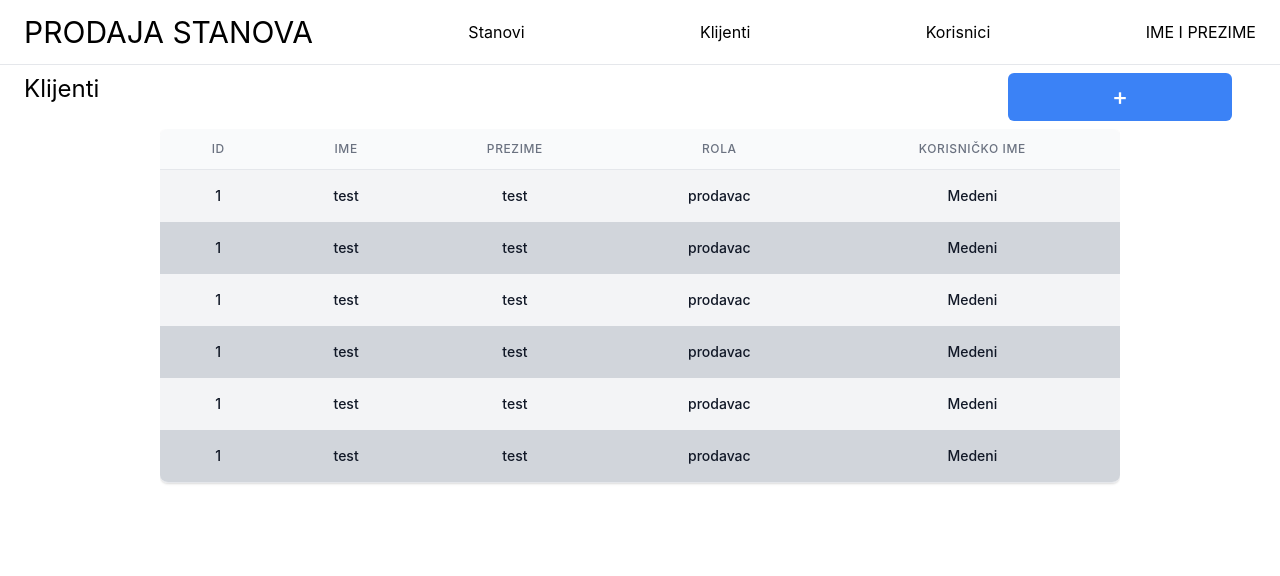
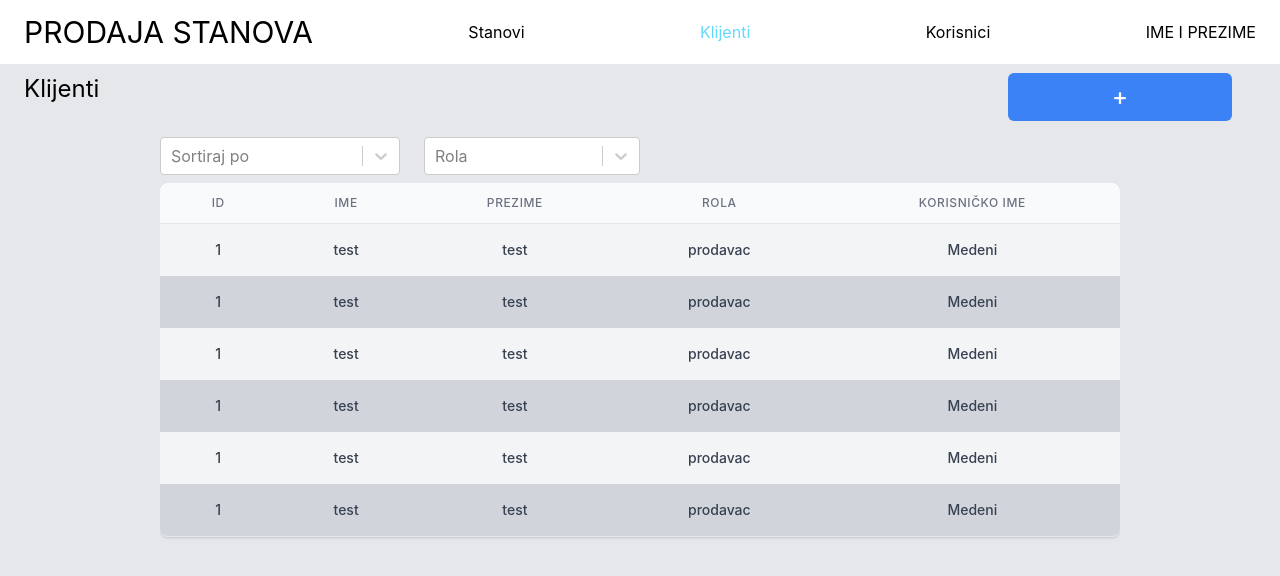
Before and after one commit to Sone996/prodaja-stanova, a React (Create React App) app: page / in a window 1280 px wide. Both pictures are taken after a click on the element "Klijenti". Shown: the top 576 px of the page. Built offline with nearby package versions, Linux system fonts and the light colour scheme.

Commit message:
filter components

```diff
--- /dev/null
+++ b/src/components/filters/ApartmentsFilters.tsx
@@ -0,0 +1,51 @@
+import { FC } from "react";
+import Select from "react-select";
+
+const options = [
+  { value: "admin", label: "Admin" },
+  { value: "finance", label: "Finansije" },
+  { value: "salesman", label: "Prodavac" },
+];
+const ApartmentsFilters: FC = () => {
+  const handleSelect = (val: any) => {
+    // setForm({ ...form, role: val.value });
+    console.log(val);
+  };
+
+  return (
+    <div className="flex py-2">
+      <Select
+        getOptionValue={(option) => option.value}
+        getOptionLabel={(option) => option.label}
+        className="w-1/6"
+        placeholder="Sortiraj po"
+        options={options}
+        onChange={(option) => {
+          handleSelect(option);
+        }}
+      />
+      <Select
+        getOptionValue={(option) => option.value}
+        getOptionLabel={(option) => option.label}
+        className="pl-6 w-1/6"
+        placeholder="Status"
+        options={options}
+        onChange={(option) => {
+          handleSelect(option);
+        }}
+      />
+      <Select
+        getOptionValue={(option) => option.value}
+        getOptionLabel={(option) => option.label}
+        className="pl-6 w-1/6"
+        placeholder="Kvadratura"
+        options={options}
+        onChange={(option) => {
+          handleSelect(option);
+        }}
+      />
+    </div>
+  );
+};
+
+export default ApartmentsFilters;
--- /dev/null
+++ b/src/components/filters/ClientFilters.tsx
@@ -0,0 +1,41 @@
+import { FC } from "react";
+import Select from "react-select";
+
+const options = [
+  { value: "admin", label: "Admin" },
+  { value: "finance", label: "Finansije" },
+  { value: "salesman", label: "Prodavac" },
+];
+const ClientFilters: FC = () => {
+  const handleSelect = (val: any) => {
+    // setForm({ ...form, role: val.value });
+    console.log(val);
+  };
+
+  return (
+    <div className="flex w-3/4 py-2">
+      <Select
+        getOptionValue={(option) => option.value}
+        getOptionLabel={(option) => option.label}
+        className="w-1/4"
+        placeholder="Sortiraj po"
+        options={options}
+        onChange={(option) => {
+          handleSelect(option);
+        }}
+      />
+      <Select
+        getOptionValue={(option) => option.value}
+        getOptionLabel={(option) => option.label}
+        className="pl-6 w-1/4"
+        placeholder="Rola"
+        options={options}
+        onChange={(option) => {
+          handleSelect(option);
+        }}
+      />
+    </div>
+  );
+};
+
+export default ClientFilters;
--- /dev/null
+++ b/src/components/filters/UsersFilters.tsx
@@ -0,0 +1,41 @@
+import { FC } from "react";
+import Select from "react-select";
+
+const options = [
+  { value: "admin", label: "Admin" },
+  { value: "finance", label: "Finansije" },
+  { value: "salesman", label: "Prodavac" },
+];
+const UsersFilters: FC = () => {
+  const handleSelect = (val: any) => {
+    // setForm({ ...form, role: val.value });
+    console.log(val);
+  };
+
+  return (
+    <div className="flex w-3/4 py-2">
+      <Select
+        getOptionValue={(option) => option.value}
+        getOptionLabel={(option) => option.label}
+        className="w-1/6"
+        placeholder="Sortiraj po"
+        options={options}
+        onChange={(option) => {
+          handleSelect(option);
+        }}
+      />
+      <Select
+        getOptionValue={(option) => option.value}
+        getOptionLabel={(option) => option.label}
+        className="pl-6 w-1/6"
+        placeholder="Rola"
+        options={options}
+        onChange={(option) => {
+          handleSelect(option);
+        }}
+      />
+    </div>
+  );
+};
+
+export default UsersFilters;
--- a/src/components/ui/Navigation.tsx
+++ b/src/components/ui/Navigation.tsx
@@ -1,7 +1,10 @@
 import { FC, useState } from "react";
 import NavigationDropdown from "./NavigationDropdown";
 
-const Navigation: FC<{ toggle: any }> = ({ toggle }) => {
+const Navigation: FC<{ toggle: any; activeTab: string }> = ({
+  toggle,
+  activeTab,
+}) => {
   const [isMenuOpen, setIsMenuOpen] = useState<boolean>(false);
 
   const openMenu = () => {
@@ -14,19 +17,25 @@ const Navigation: FC<{ toggle: any }> = ({ toggle }) => {
         <span className="text-3xl">PRODAJA STANOVA</span>
         <span
           onClick={() => toggle("Stanovi")}
-          className="hover:text-lightBlue rounded-md p-3 mx-2"
+          className={`hover:text-lightBlue cursor-pointer rounded-md p-3 mx-2 ${
+            activeTab === "Stanovi" ? "text-lightBlue" : null
+          }`}
         >
           Stanovi
         </span>
         <span
           onClick={() => toggle("Klijenti")}
-          className="hover:text-lightBlue rounded-md p-3 mx-2"
+          className={`hover:text-lightBlue cursor-pointer rounded-md p-3 mx-2 ${
+            activeTab === "Klijenti" ? "text-lightBlue" : null
+          }`}
         >
           Klijenti
         </span>
         <span
           onClick={() => toggle("Korisnici")}
-          className="hover:text-lightBlue rounded-md p-3 mx-2"
+          className={`hover:text-lightBlue cursor-pointer rounded-md p-3 mx-2 ${
+            activeTab === "Korisnici" ? "text-lightBlue" : null
+          }`}
         >
           Korisnici
         </span>
--- a/src/components/ui/SimpleTable.tsx
+++ b/src/components/ui/SimpleTable.tsx
@@ -52,14 +52,14 @@ const SimpleTable: FC<{ titles: any; model: any; singleView?: any }> = ({
                     onClick={() => singleView(item)}
                     className={
                       index % 2 === 0
-                        ? "bg-gray-100 hover:bg-darkGreen"
-                        : "bg-gray-300 hover:bg-darkGreen"
+                        ? "bg-gray-100 hover:bg-lightBlue"
+                        : "bg-gray-300 hover:bg-lightBlue"
                     }
                   >
                     {column.map((col, index) => (
                       <td
                         key={index}
-                        className="px-6 py-4 whitespace-nowrap text-sm font-medium text-gray-900 text-center"
+                        className="px-6 py-4 whitespace-nowrap text-sm font-medium text-gray-700 text-center"
                       >
                         {typeof item[column[index]] === "boolean"
                           ? item[column[index]] + ""
--- a/src/layouts/AppLayout.tsx
+++ b/src/layouts/AppLayout.tsx
@@ -52,7 +52,7 @@ const AppLayout: FC = observer(() => {
         <></>
       )}
       {/* END :: MODALS */}
-      <Navigation toggle={taggleTabs} />
+      <Navigation toggle={taggleTabs} activeTab={activeTab} />
       <Switch>
         {/* <Route path="/profile/:id" component={Profile} /> */}
         <Route path="/profile" component={Profile} />
--- a/src/pages/admin/Users.tsx
+++ b/src/pages/admin/Users.tsx
@@ -1,6 +1,7 @@
 import { observer } from "mobx-react-lite";
 import { FC } from "react";
 import { RootStore } from "../../clientStore";
+import UsersFilters from "../../components/filters/UsersFilters";
 import Scroll from "../../components/ui/Scroll";
 import SimpleTable from "../../components/ui/SimpleTable";
 
@@ -88,7 +89,7 @@ const Users: FC = observer(() => {
   };
 
   return (
-    <div className="flex flex-col h-full w-full">
+    <div className="flex flex-col h-full w-full bg-gray-200">
       <div className="flex justify-between w-full">
         <span className="text-2xl px-6 py-2">Korisnici sistema</span>
         <span className="flex px-6 py-2 w-1/4">
@@ -99,6 +100,9 @@ const Users: FC = observer(() => {
             +
           </button>
         </span>
+      </div>
+      <div className="flex items-center w-full justify-center">
+        <UsersFilters />
       </div>
       <div className="flex justify-center h-full">
         <div className="relative h-full w-3/4">
--- a/src/pages/shared/Apartments.tsx
+++ b/src/pages/shared/Apartments.tsx
@@ -2,6 +2,7 @@ import { FC } from "react";
 import Scroll from "../../components/ui/Scroll";
 import ApartmentCard from "../../components/ApartmentComponents/ApartmentCard";
 import { useHistory } from "react-router";
+import ApartmentsFilters from "../../components/filters/ApartmentsFilters";
 
 const Apartments: FC = () => {
   const history = useHistory();
@@ -23,6 +24,7 @@ const Apartments: FC = () => {
             </button>
           </div>
           <div className="container mx-auto">
+          <ApartmentsFilters />
             <div className="flex flex-wrap -mx-4">
               <ApartmentCard />
               <ApartmentCard />
--- a/src/pages/shared/Clients.tsx
+++ b/src/pages/shared/Clients.tsx
@@ -1,6 +1,7 @@
 import { observer } from "mobx-react-lite";
 import { FC } from "react";
 import { RootStore } from "../../clientStore";
+import ClientFilters from "../../components/filters/ClientFilters";
 import Scroll from "../../components/ui/Scroll";
 import SimpleTable from "../../components/ui/SimpleTable";
 
@@ -63,7 +64,7 @@ const Clients: FC = observer(() => {
   };
 
   return (
-    <div className="flex flex-col h-full">
+    <div className="flex flex-col h-full bg-gray-200">
       <div className="flex justify-between w-full">
         <span className="text-2xl px-6 py-2">Klijenti</span>
         <span className="flex px-6 py-2 w-1/4">
@@ -74,6 +75,9 @@ const Clients: FC = observer(() => {
             +
           </button>
         </span>
+      </div>
+      <div className="flex items-center w-full justify-center">
+        <ClientFilters />
       </div>
       <div className="flex items-center justify-center h-full">
         <div className="relative h-full w-3/4">
```
